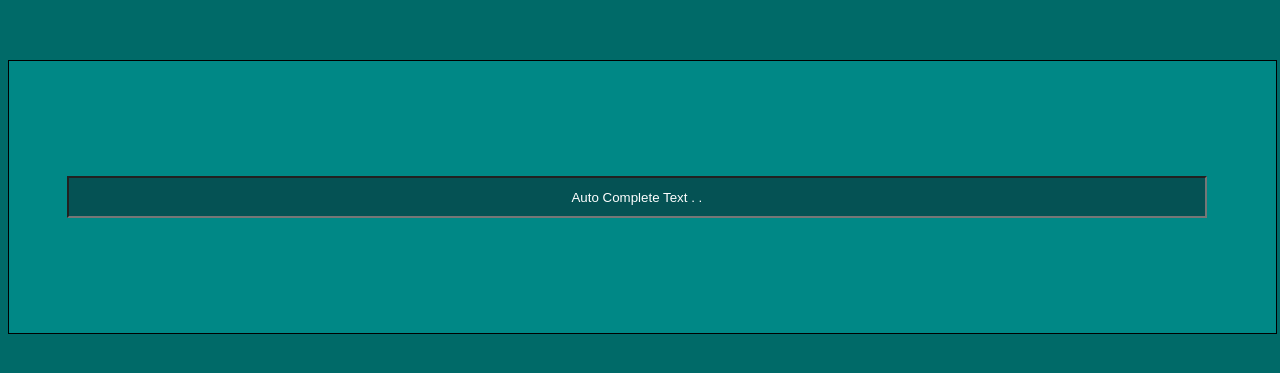
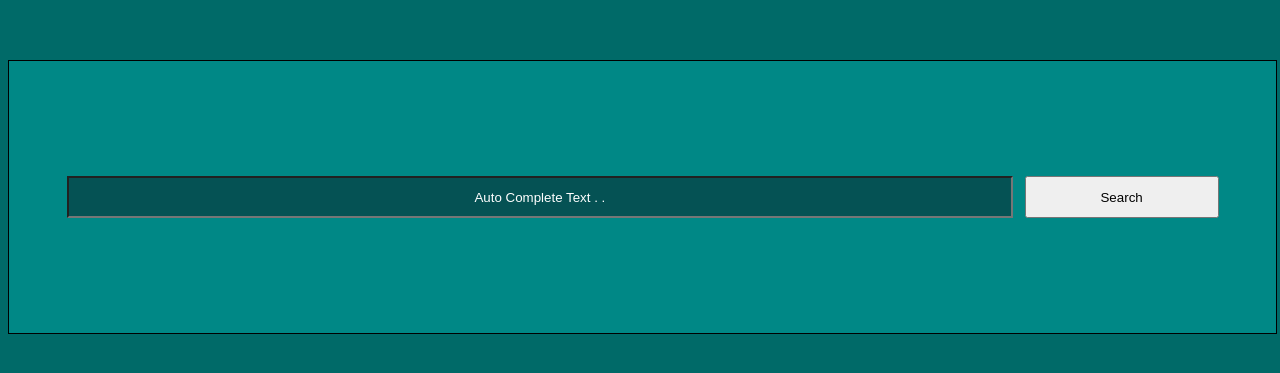
Before and after one commit to FACN3/mashrou_ghazal, a website: page public/index.html in a window 1280 px wide. Shown: the part 113-486 px from the top of the page. Drawn offline with Linux system fonts and the light colour scheme.

Commit message:
Changed the search button to stop redirecting the user to a 404 page Reference #32

```diff
--- a/public/css/style.css
+++ b/public/css/style.css
@@ -38,7 +38,7 @@ input[type="text"] {
 width: 100%;
 }
 
-button {
+#button {
   padding: 0 2%;
   width: 20%;
 }
--- a/public/index.html
+++ b/public/index.html
@@ -21,7 +21,7 @@
         </datalist>
       </input>
 
-      <!-- <button type="submit">Search</button> -->
+      <input type="button" id="button" value="Search">
     </form>
   </div>
 
```
